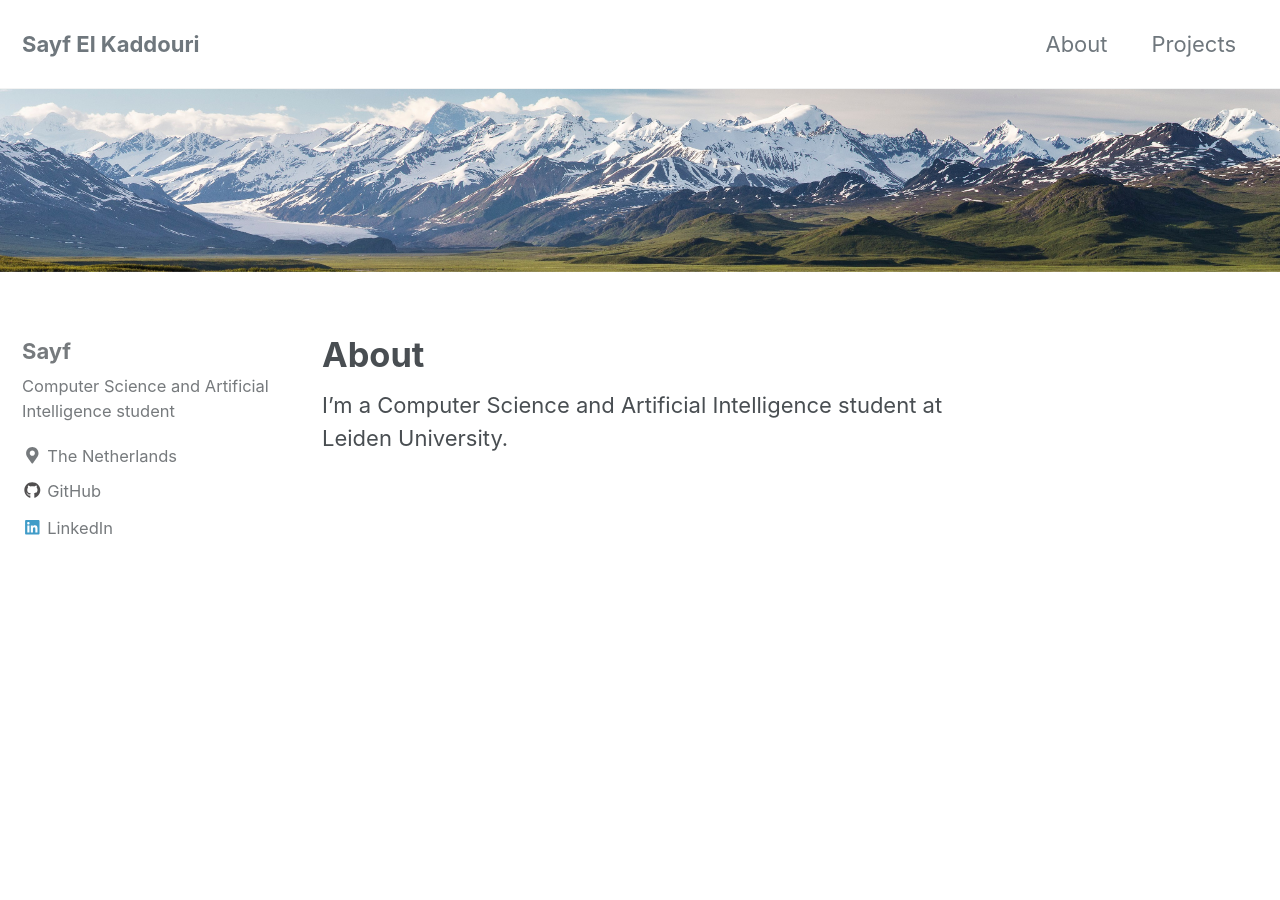
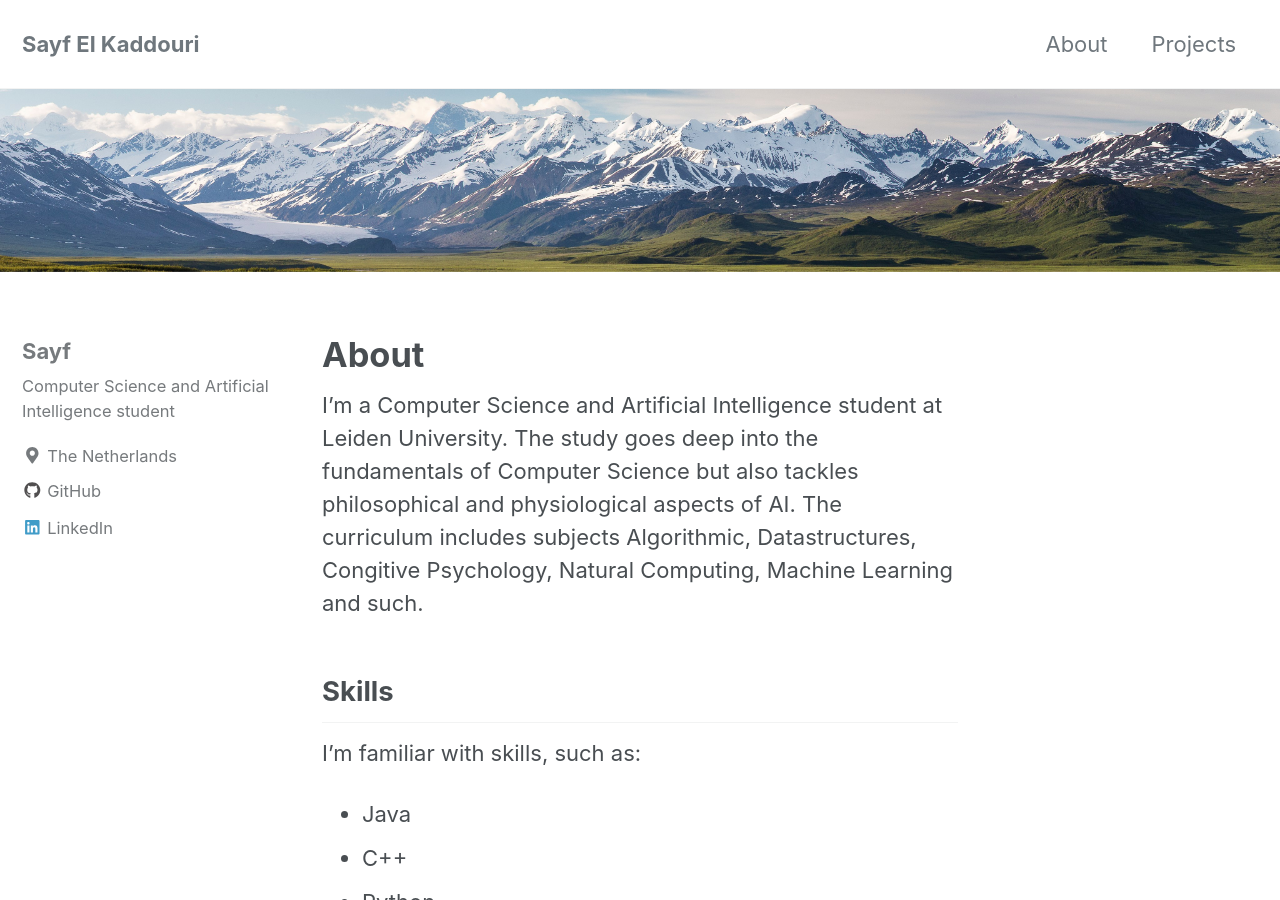
Before and after one commit to imnublet/imnublet.github.io, a Jekyll site: the page built from _pages/about.md, in a window 1280 px wide and 900 px high. Built offline with Jekyll 4.4.1, drawn with Linux system fonts in a browser that asks for light colours; cached includes are drawn as plain includes; nearby versions of some CDN libraries; some of the changed text lies outside the part shown.

Commit message:
changed about page

```diff
--- a/_pages/about.md
+++ b/_pages/about.md
@@ -5,4 +5,12 @@ header:
     image: "images/Mountain_Range_Banner.jpg"
 ---
 
-I'm a Computer Science and Artificial Intelligence student at Leiden University.
+I'm a Computer Science and Artificial Intelligence student at Leiden University. The study goes deep into the fundamentals of Computer Science but also tackles philosophical and physiological aspects of AI. The curriculum includes subjects Algorithmic, Datastructures, Congitive Psychology, Natural Computing, Machine Learning and such.
+
+## Skills
+I'm familiar with skills, such as:
+- Java
+- C++
+- Python
+- Scrum
+- Version control in Git
```
Also changed, not shown: _posts/2019-03-04-Polar.md (+1 -1 lines).
